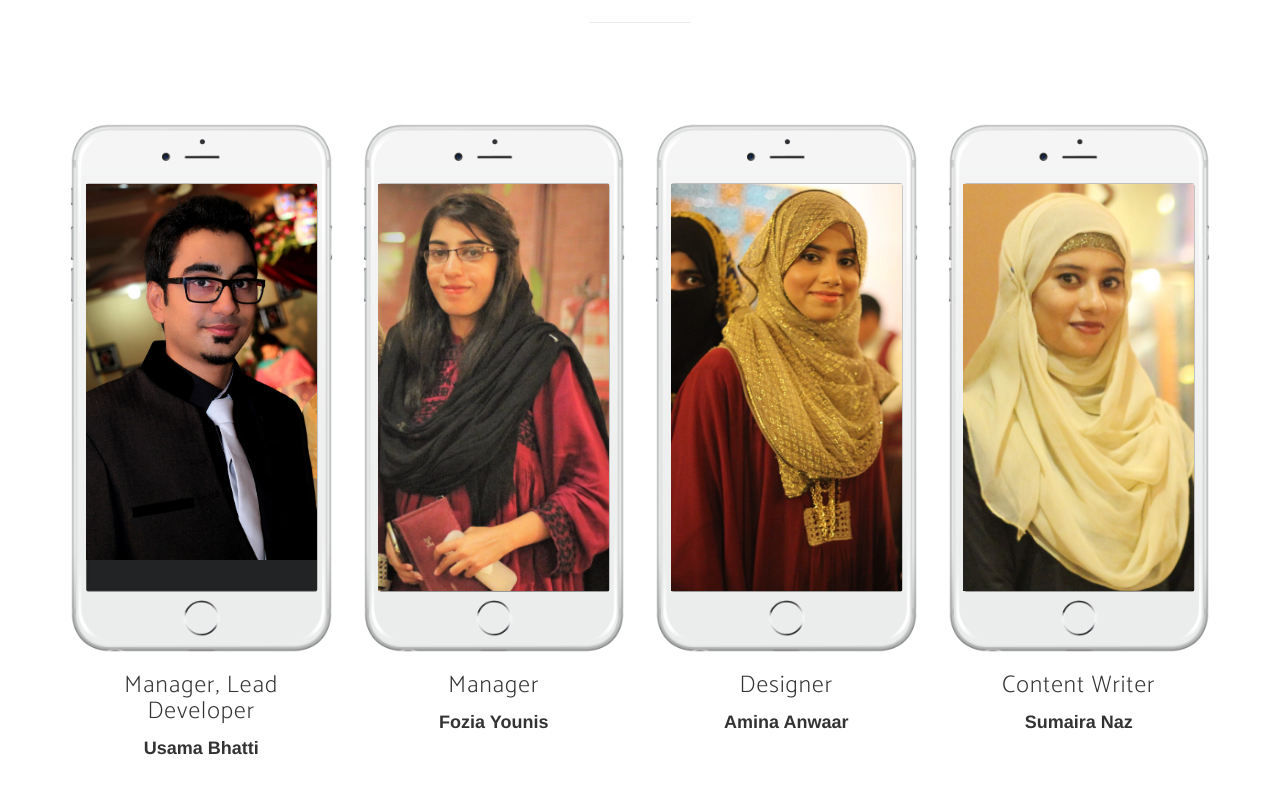
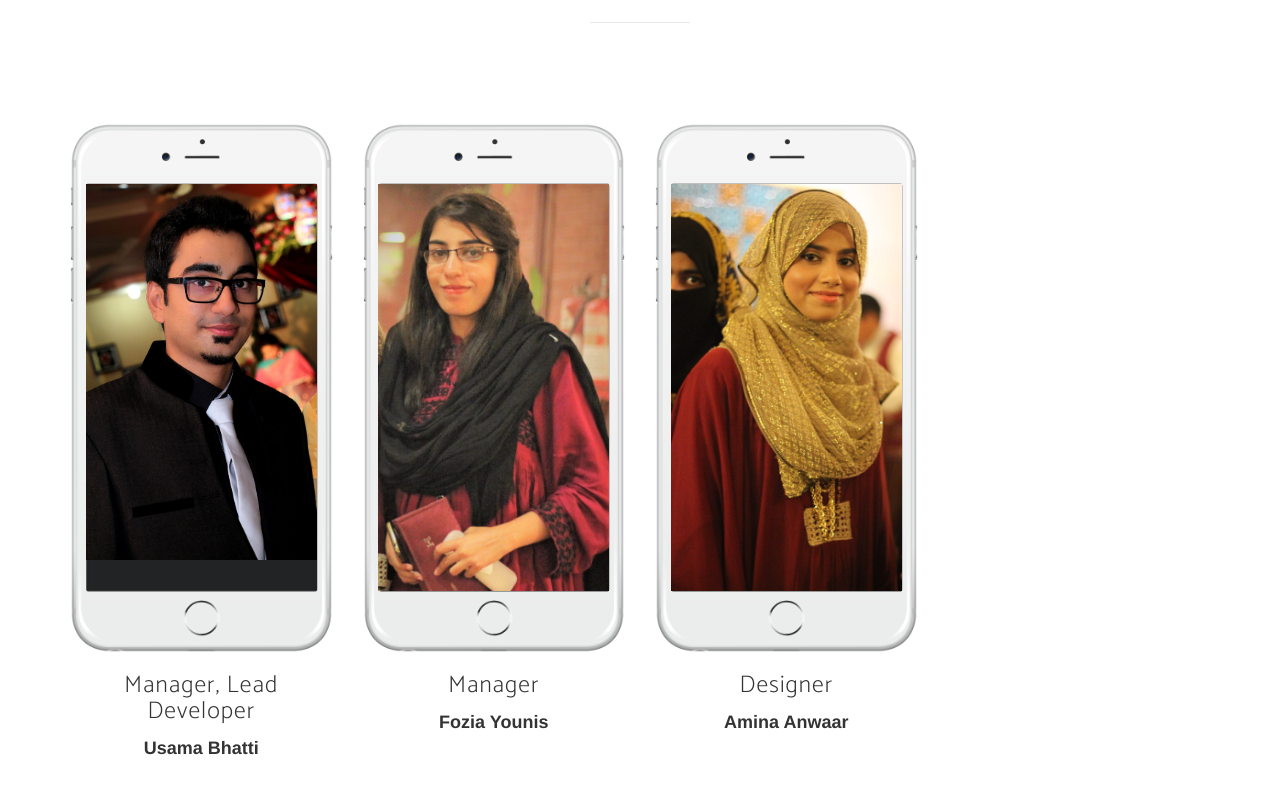
Before and after one commit to usamabhatti159/BloodBankITU.github.io, a website: page index.html in a window 1280 px wide. Shown: the part 3205-4000 px from the top of the page. Drawn offline with nearby package versions, Linux system fonts and the light colour scheme; a web font is replaced by a local one.

Commit message:
Add files via upload

```diff
--- a/index.html
+++ b/index.html
@@ -265,22 +265,6 @@
                     <h3 class="text-center">Designer</h3>
                     <p class="text-center">Amina Anwaar</p>
                 </div>
-                <div class="col-md-3">
-                    <div class="device-container">
-                        <div class="device-mockup iphone6_plus portrait white">
-                            <div class="device">
-                                <div class="screen">
-                                    <!-- Demo image for screen mockup, you can put an image here, some HTML, an animation, video, or anything else! -->
-                                    <img src="img/Sumaira.jpg" class="img-responsive" alt=""> </div>
-                                <div class="button">
-                                    <!-- You can hook the "home button" to some JavaScript events or just remove it -->
-                                </div>
-                            </div>
-                        </div>
-                    </div>
-                    <h3 class="text-center">Content Writer</h3>
-                    <p class="text-center">Sumaira Naz</p>
-                </div>
             </div>
         </div>
     </section>
```
